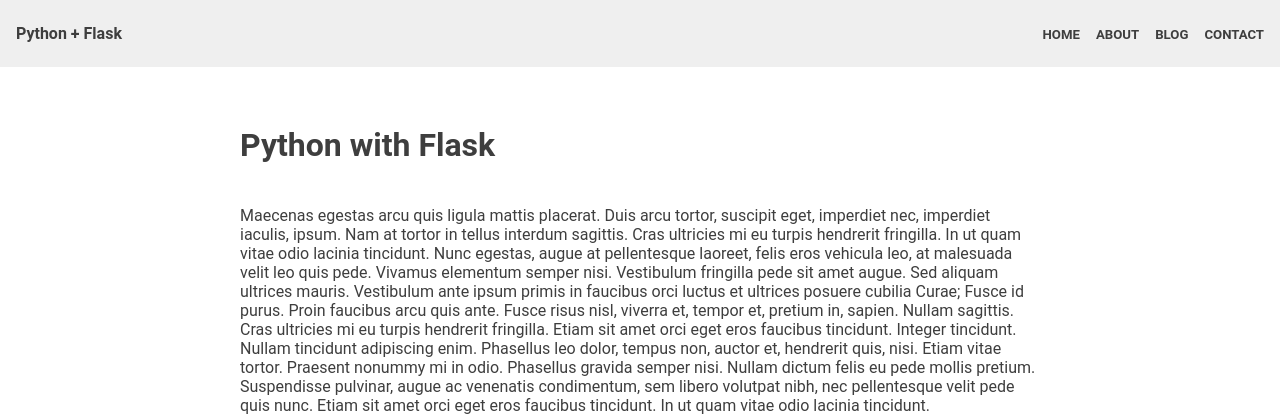
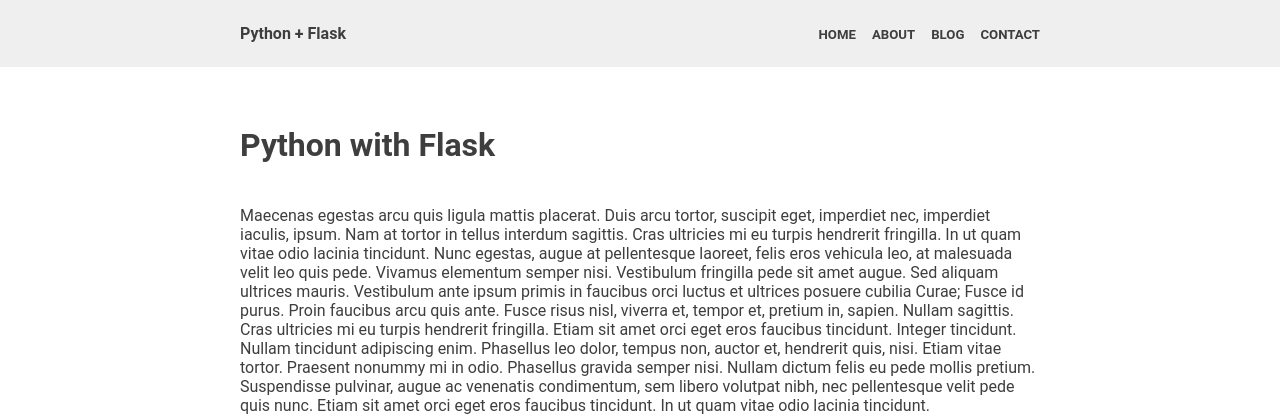
Before and after one commit to rindoshingen/Python-with-Flask, a Flask app: page / in a window 1280 px wide. Shown: the top 420 px of the page. Run offline with Flask 3, Linux system fonts and the light colour scheme.

Commit message:
Undated body and nav width

```diff
--- a/templates/nav.html
+++ b/templates/nav.html
@@ -2,9 +2,18 @@
 	.nav-wrapper {
 		display: flex;
 		justify-content: space-between;
-		padding: 0.5rem 1rem;
+		padding: 0.5rem 0;
 		align-items: center;
 		background-color: #efefef;
+		width: 100%;
+
+		& .nav-inner {
+			display: flex;
+			justify-content: space-between;
+			align-items: center;
+			width: 800px;
+			margin: 0 auto;
+		}
 
 		& a.brand-logo {
 			text-decoration: none;
@@ -25,8 +34,7 @@
 				font-size: 0.825rem;
 				text-transform: uppercase;
 
-				&:hover {
-					color: #9e9e9e;
+				&:ho#9e9e9e				color: #9e9e9e;
 				}
 			}
 		}
@@ -35,6 +43,7 @@
 
 <nav>
 	<div class="nav-wrapper">
+		<div class="nav-inner">
 			<a href="#" class="brand-logo">Python + Flask</a>
 			<div class="nav-wrap__items">
 				<ul class="nav-items">
@@ -73,4 +82,5 @@
 				</ul>
 			</div>
 		</div>
+	</div>
 </nav>
```
Lines whose indentation alone changed are shown as unchanged.
